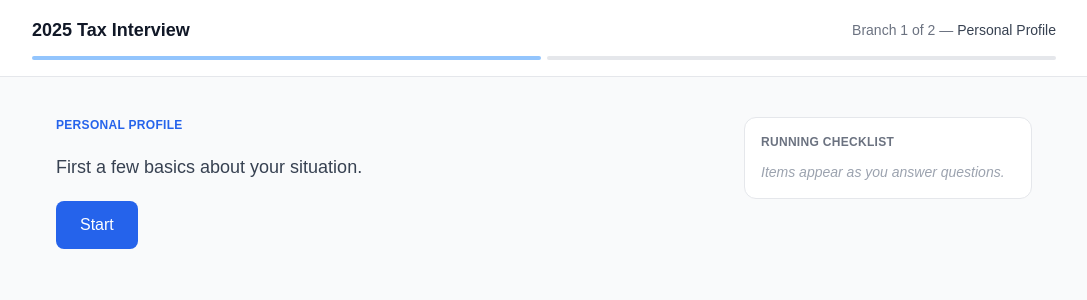
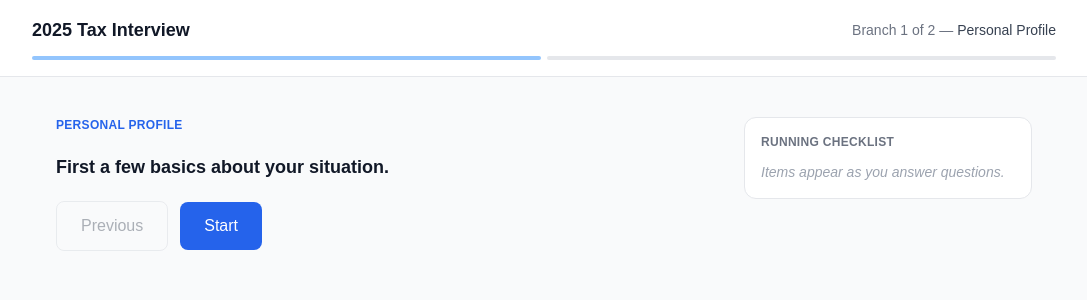
Before and after one commit to oakvertex/canadian-tax-advisor, a Next.js app: page /interview in a window 1280 px wide. Shown: the top 300 px of the page, without its empty margins (96-1183 px from the left). Built offline with nearby package versions, Linux system fonts and the light colour scheme.

Commit message:
feat: TaxReady branding, back button with replay, heading fix, completion improvements

```diff
--- a/src/app/interview/page.tsx
+++ b/src/app/interview/page.tsx
@@ -4,7 +4,7 @@ import { useState } from "react";
 import { useRouter } from "next/navigation";
 import interviewFlowJson from "../../../taxonomy/2025/interview-flow.json";
 import taxonomyItemsJson from "../../../taxonomy/2025/items.json";
-import { createSession, applyFeedback } from "@/lib/session";
+import { createSession, applyFeedback, replaySession } from "@/lib/session";
 import InterviewScreenComponent from "@/components/InterviewScreen";
 import RunningChecklist from "@/components/RunningChecklist";
 import type { SessionState, InterviewBranch, InterviewScreen, TaxonomyNode } from "@/types";
@@ -91,11 +91,60 @@ export default function InterviewPage() {
 
   const currentScreen = currentBranch.screens[session.current_screen_index];
 
+  const canGoBack = showingIntro
+    ? session.current_branch_index > 0
+    : (session.answerHistory ?? []).length > 0;
+
+  const handlePrevious = () => {
+    const history = session.answerHistory ?? [];
+
+    if (showingIntro) {
+      // On branch intro: step back to last answered question of previous branch
+      if (history.length === 0) return;
+      const last = history[history.length - 1];
+      const newHistory = history.slice(0, -1);
+      const replayed = replaySession(branches, newHistory, session.tax_year);
+      const finalSession: SessionState = {
+        ...replayed,
+        answerHistory: newHistory,
+        current_branch_index: last.branch_index,
+        current_screen_index: last.screen_index,
+      };
+      saveSession(finalSession);
+      setSession(finalSession);
+      setShowingIntro(false);
+      return;
+    }
+
+    // On a question screen: pop last entry and replay clean state
+    if (history.length === 0) return;
+    const last = history[history.length - 1];
+    const newHistory = history.slice(0, -1);
+    const replayed = replaySession(branches, newHistory, session.tax_year);
+    const finalSession: SessionState = {
+      ...replayed,
+      answerHistory: newHistory,
+      current_branch_index: last.branch_index,
+      current_screen_index: last.screen_index,
+    };
+    saveSession(finalSession);
+    setSession(finalSession);
+  };
+
   const handleAnswer = (screen: InterviewScreen, value: any) => {
-    // 1. Record answer
+    // Record current position to history before advancing
+    const historyEntry = {
+      question_id: screen.question_id,
+      value,
+      branch_index: session.current_branch_index,
+      screen_index: session.current_screen_index,
+    };
+
+    // 1. Record answer and append to history
     let updated: SessionState = {
       ...session,
       answers: { ...session.answers, [screen.question_id]: value },
+      answerHistory: [...(session.answerHistory ?? []), historyEntry],
     };
 
     // 2. Apply feedback
@@ -185,20 +234,40 @@ export default function InterviewPage() {
               <p className="text-xs font-semibold text-blue-600 uppercase tracking-wide">
                 {currentBranch.branch_label}
               </p>
-              <p className="text-gray-700 text-lg">{currentBranch.intro}</p>
+              <p className="text-lg font-semibold text-gray-900">{currentBranch.intro}</p>
+              <div className="flex items-center gap-3">
+                <button
+                  onClick={handlePrevious}
+                  disabled={!canGoBack}
+                  className="px-6 py-3 border border-gray-300 text-gray-700 rounded-lg hover:bg-gray-50 transition-colors font-medium disabled:opacity-40 disabled:cursor-not-allowed"
+                >
+                  Previous
+                </button>
                 <button
                   onClick={() => setShowingIntro(false)}
-                className="self-start px-6 py-3 bg-blue-600 text-white rounded-lg hover:bg-blue-700 transition-colors font-medium"
+                  className="px-6 py-3 bg-blue-600 text-white rounded-lg hover:bg-blue-700 transition-colors font-medium"
                 >
                   Start
                 </button>
               </div>
+            </div>
           ) : currentScreen ? (
+            <div className="flex flex-col gap-6">
               <InterviewScreenComponent
                 screen={currentScreen}
                 onAnswer={(value) => handleAnswer(currentScreen, value)}
                 currentAnswers={session.answers}
               />
+              <div>
+                <button
+                  onClick={handlePrevious}
+                  disabled={!canGoBack}
+                  className="px-5 py-2.5 border border-gray-300 text-gray-700 rounded-lg hover:bg-gray-50 transition-colors text-sm font-medium disabled:opacity-40 disabled:cursor-not-allowed"
+                >
+                  Previous
+                </button>
+              </div>
+            </div>
           ) : null}
         </div>
 
--- a/src/app/layout.tsx
+++ b/src/app/layout.tsx
@@ -14,8 +14,8 @@ const geistMono = localFont({
 });
 
 export const metadata: Metadata = {
-  title: "Create Next App",
-  description: "Generated by create next app",
+  title: "Canadian Tax Prep Guide | TaxReady",
+  description: "A guided interview to identify income, deductions, and credits for your 2025 T1 return.",
 };
 
 export default function RootLayout({
--- a/src/app/page.tsx
+++ b/src/app/page.tsx
@@ -5,9 +5,10 @@ export default function HomePage() {
     <div className="min-h-screen bg-white flex flex-col">
       <main className="flex-1 max-w-2xl mx-auto px-6 py-16 flex flex-col gap-8">
         <div>
-          <h1 className="text-3xl font-bold text-gray-900 mb-6">
-            Canadian Personal Tax Advisor
+          <h1 className="text-3xl font-bold text-gray-900 mb-1">
+            Canadian Tax Prep Guide
           </h1>
+          <p className="text-sm text-gray-400 mb-6">A TaxReady Product</p>
           <div className="flex flex-col gap-4 text-gray-700 text-base leading-relaxed">
             <p>
               This tool guides Ontario residents through a brief interview to identify income
@@ -34,12 +35,14 @@ export default function HomePage() {
           </p>
         </div>
 
-        <Link
-          href="/interview"
-          className="self-start px-8 py-4 bg-blue-600 text-white rounded-lg hover:bg-blue-700 transition-colors text-base font-semibold"
-        >
-          Start Your 2025 Tax Review
-        </Link>
+        <div className="flex justify-center">
+          <Link
+            href="/interview"
+            className="w-full max-w-xs text-center px-8 py-4 bg-blue-600 text-white rounded-lg hover:bg-blue-700 transition-colors text-base font-semibold"
+          >
+            Start Your 2025 Tax Review
+          </Link>
+        </div>
       </main>
     </div>
   );
--- a/src/components/InterviewScreen.tsx
+++ b/src/components/InterviewScreen.tsx
@@ -15,7 +15,7 @@ export default function InterviewScreenComponent({ screen, onAnswer, currentAnsw
   if (screen_type === "single_select") {
     return (
       <div className="flex flex-col gap-4">
-        <h2 className="text-2xl font-semibold text-gray-900">{title}</h2>
+        <h2 className="text-lg font-semibold text-gray-900">{title}</h2>
         {instruction && <p className="text-gray-600">{instruction}</p>}
         <div className="flex flex-col gap-3 mt-2">
           {options.map((opt) => (
@@ -51,7 +51,7 @@ export default function InterviewScreenComponent({ screen, onAnswer, currentAnsw
 
   return (
     <div className="flex flex-col gap-4">
-      <h2 className="text-2xl font-semibold text-gray-900">{title}</h2>
+      <h2 className="text-lg font-semibold text-gray-900">{title}</h2>
       {instruction && <p className="text-gray-600">{instruction}</p>}
       <p className="text-sm text-gray-500">Select all that apply.</p>
       <div className="flex flex-col gap-3 mt-2">
--- a/src/lib/session.ts
+++ b/src/lib/session.ts
@@ -1,4 +1,4 @@
-import type { SessionState } from "@/types";
+import type { SessionState, InterviewBranch } from "@/types";
 
 type FeedbackEntry = {
   message?: string;
@@ -22,7 +22,51 @@ export function createSession(taxYear: string): SessionState {
     current_screen_index: 0,
     tax_year: taxYear,
     completed: false,
+    answerHistory: [],
   };
+}
+
+function getActiveBranchesFor(
+  allBranches: InterviewBranch[],
+  flags: Record<string, boolean>
+): InterviewBranch[] {
+  return allBranches.filter((branch) => {
+    if (branch.always_runs) return true;
+    if (!branch.triggered_by) return false;
+    const triggers = Array.isArray(branch.triggered_by)
+      ? branch.triggered_by
+      : [branch.triggered_by];
+    return triggers.some((t) => flags[t] === true);
+  });
+}
+
+export function replaySession(
+  allBranches: InterviewBranch[],
+  history: NonNullable<SessionState["answerHistory"]>,
+  taxYear: string
+): SessionState {
+  let session = createSession(taxYear);
+  for (const entry of history) {
+    const active = getActiveBranchesFor(allBranches, session.flags);
+    const branch = active[entry.branch_index];
+    if (!branch) break;
+    const screen = branch.screens[entry.screen_index];
+    if (!screen) break;
+    session = {
+      ...session,
+      answers: { ...session.answers, [screen.question_id]: entry.value },
+    };
+    if (screen.screen_type === "multi_select" && Array.isArray(entry.value)) {
+      for (const v of entry.value) {
+        const fb = screen.feedback[String(v)];
+        if (fb) session = applyFeedback(session, fb);
+      }
+    } else {
+      const fb = screen.feedback[String(entry.value)];
+      if (fb) session = applyFeedback(session, fb);
+    }
+  }
+  return session;
 }
 
 export function applyFeedback(session: SessionState, feedback: object): SessionState {
--- a/src/types/index.ts
+++ b/src/types/index.ts
@@ -133,6 +133,12 @@ export interface SessionState {
   current_screen_index: number;
   tax_year: string;
   completed: boolean;
+  answerHistory?: Array<{
+    question_id: string;
+    value: any;
+    branch_index: number;
+    screen_index: number;
+  }>;
 }
 
 export interface MatchedNode {
```
Also changed, not shown: src/app/completion/page.tsx (+34 -10 lines), src/components/RunningChecklist.tsx (+6 -4 lines). Lines whose indentation alone changed are shown as unchanged.
